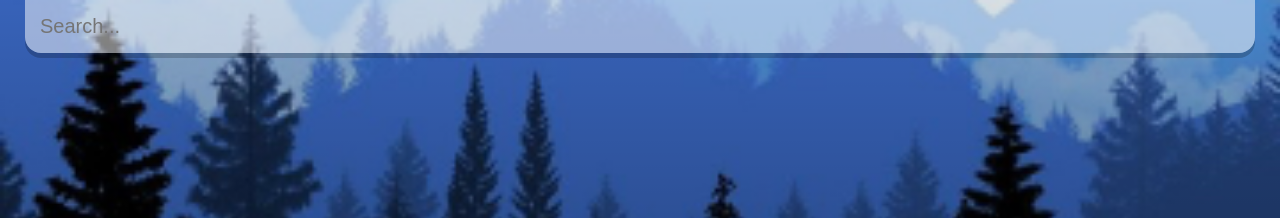
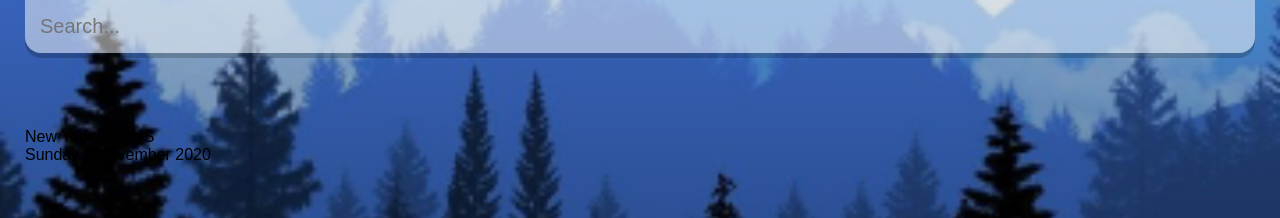
Before and after one commit to martinagabrielli/react-app, a React (Create React App) app: page / in a window 1280 px wide. Shown: the top 218 px of the page. Built offline with nearby package versions, Linux system fonts and the light colour scheme.

Commit message:
added dateBuilder function for displaying date with JS get date methods

```diff
--- a/src/App.js
+++ b/src/App.js
@@ -5,6 +5,19 @@ const api = {
 }
 
 function App() {
+
+  const dateBuilder = (d) => {
+    let months = ["January", "February", "March", "April", "May", "June", "July", "August", "September", "October", "November", "December"]
+    let days = ["Sunday", "Monday", "Tuesday", "Wednesday", "Thursday", "Friday", "Saturday"]
+
+    let day = days[d.getDay()]
+    let date = d.getDate()
+    let month = months[d.getMonth()]
+    let year = d.getFullYear()
+
+    return `${day} ${date} ${month} ${year}`
+  }
+
   return (
     <div className="app">
        <main>
@@ -15,6 +28,10 @@ function App() {
             placeholder="Search..."
            />
          </div>
+         <div className="location-box">
+            <div className="location">New York City, US</div>
+            <div className="date">{dateBuilder(new Date())}</div>
+         </div>
        </main>
     </div>
   )
```
